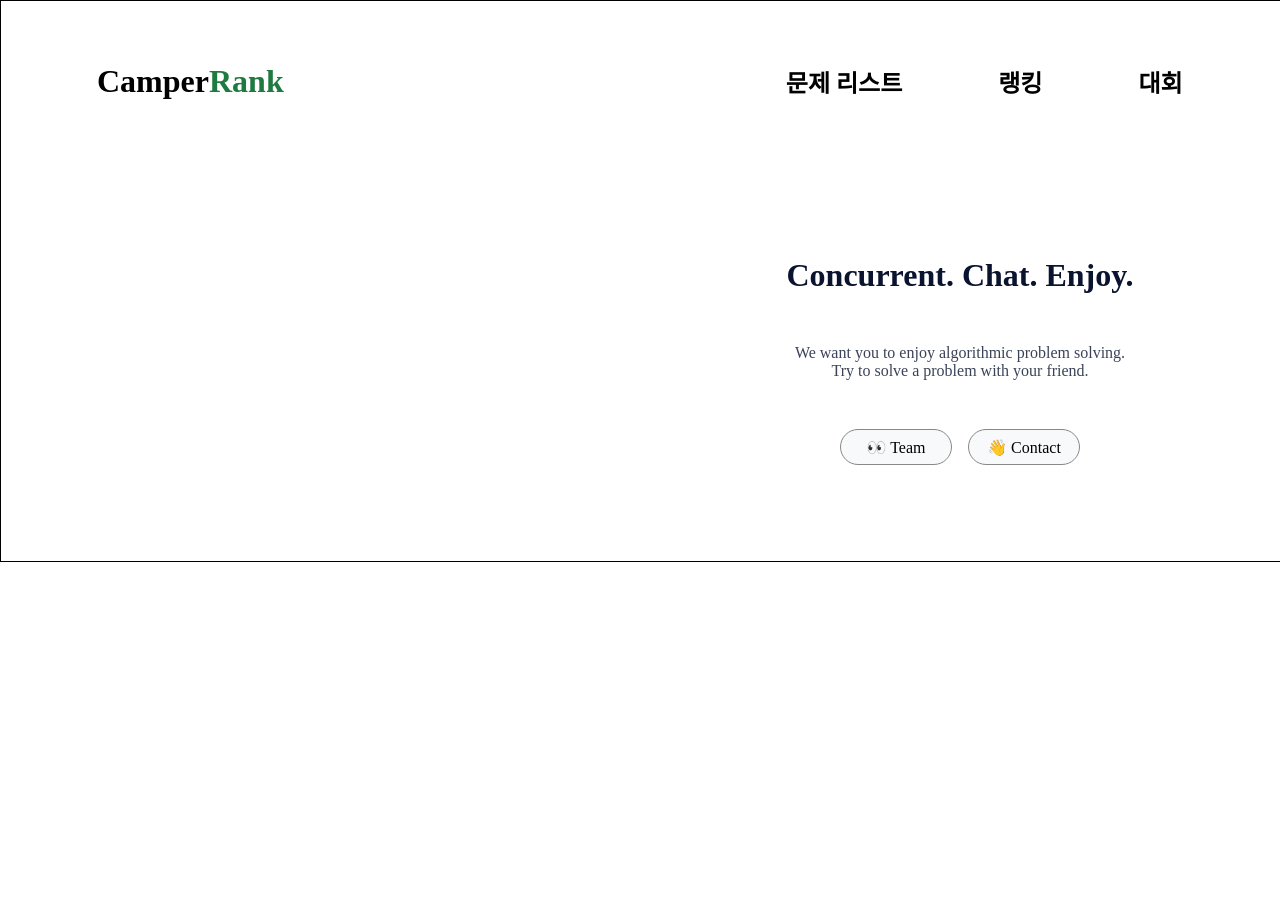
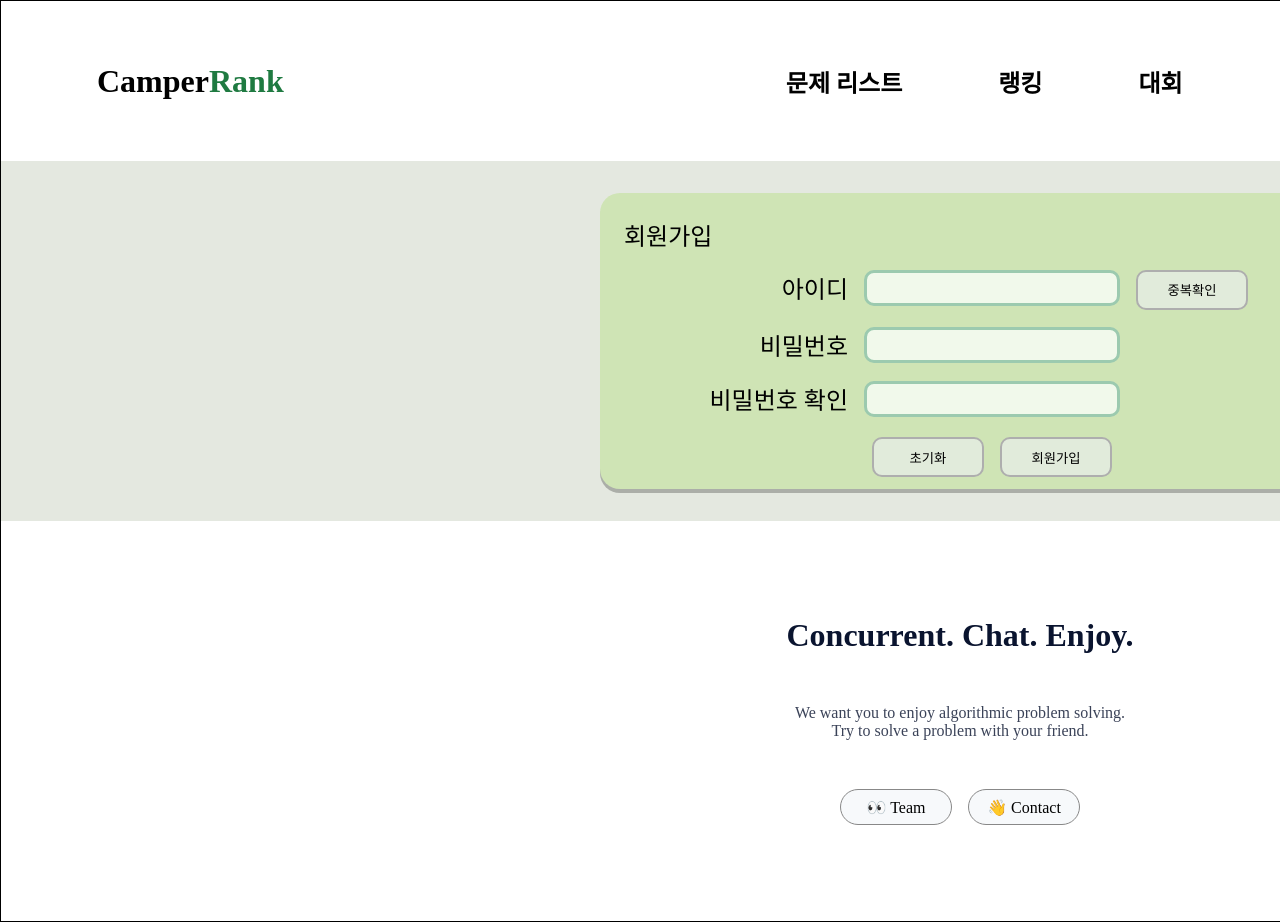
Before and after one commit to boostcampwm-2022/Web31-CamperRank, a React (Vite) app in the folder frontend/: page /signup in a window 1280 px wide. Shown: the top 922 px of the page. Before the commit the page ends 800 px from the top, so only its background shows below. Built offline with nearby package versions, Linux system fonts and the light colour scheme.

Commit message:
feat: 회원가입 레이아웃

```diff
--- a/frontend/src/components/SignUp/InputForm.tsx
+++ b/frontend/src/components/SignUp/InputForm.tsx
@@ -1,6 +1,32 @@
+import {
+  ButtonContainer,
+  CheckButton,
+  IDInputContainer,
+  InputFormContainer,
+  PasswordInputContainer
+} from "../../styles/SignUp.style";
 
 export const InputForm = () => {
   return (
-    <></>
+    <InputFormContainer>
+      <p>회원가입</p>
+      <IDInputContainer>
+        <p>아이디</p>
+        <input type={"text"}/>
+        <CheckButton type={"button"}>중복확인</CheckButton>
+      </IDInputContainer>
+      <PasswordInputContainer>
+        <p>비밀번호</p>
+        <input type={"password"}/>
+      </PasswordInputContainer>
+      <PasswordInputContainer>
+        <p>비밀번호 확인</p>
+        <input type={"password"}/>
+      </PasswordInputContainer>
+      <ButtonContainer>
+        <button type={"submit"}>초기화</button>
+        <button type={"submit"}>회원가입</button>
+      </ButtonContainer>
+    </InputFormContainer>
   );
 }
--- a/frontend/src/pages/SignIn.tsx
+++ b/frontend/src/pages/SignIn.tsx
@@ -6,7 +6,6 @@ import {InputForm} from "../components/SignIn/InputForm";
 
 const MainWrapper = styled.div`
   width: 1920px;
-  //height: 2160px;
   height: auto;
   border: 1px solid black;
   margin: 0 auto;
--- a/frontend/src/pages/SignUp.tsx
+++ b/frontend/src/pages/SignUp.tsx
@@ -2,10 +2,10 @@ import {MainHeader} from "../components/MainHeader";
 import {Footer} from "../components/Footer";
 import React from "react";
 import styled from "styled-components";
+import {InputForm} from "../components/SignUp/InputForm";
 
 const MainWrapper = styled.div`
   width: 1920px;
-  //height: 2160px;
   height: auto;
   border: 1px solid black;
   margin: 0 auto;
@@ -24,6 +24,8 @@ const ContentWrapper = styled.div`
   flex: 1;
   box-sizing: border-box;
   background: #e4e8e0;
+  display: flex;
+  justify-content: center;
 `;
 
 const FooterWrapper = styled.div`
@@ -39,7 +41,7 @@ export const SignUp = () => {
         <MainHeader></MainHeader>
       </HeaderWrapper>
       <ContentWrapper>
-
+        <InputForm/>
       </ContentWrapper>
       <FooterWrapper>
         <Footer/>
--- a/frontend/src/styles/SignUp.style.tsx
+++ b/frontend/src/styles/SignUp.style.tsx
@@ -0,0 +1,78 @@
+import styled from "styled-components";
+
+export const InputFormContainer = styled.form`
+  width: 720px;
+  height: 296px;
+  background: #CFE4B5;
+  box-shadow: 0px 4px 0px rgba(0, 0, 0, 0.25);
+  border-radius: 20px;
+  margin-top: 32px;
+  margin-bottom: 32px;
+  padding: 24px 24px 72px;
+  font-weight: 400;
+  font-size: 24px;
+  display: flex;
+  flex-direction: column;
+  justify-content: space-between;
+  position: relative;
+
+  button {
+    background: #E1EBDB;
+    border: 2px solid #AEAEAE;
+    border-radius: 10px;
+    cursor: pointer;
+    width: 112px;
+    height: 40px;
+  }
+`;
+
+export const IDInputContainer = styled.div`
+  display: flex;
+  justify-content: right;
+  margin-right: 48px;
+  input {
+    margin-right: 16px;
+    background: #F1F9EB;
+    border: 3px solid #9CCAAF;
+    border-radius: 10px;
+    width: 256px;
+    height: 36px;
+  }
+  p {
+    margin-right: 16px;
+  }
+`;
+
+export const PasswordInputContainer = styled.div`
+  display: flex;
+  justify-content: right;
+  margin-right: 176px;
+  input {
+    background: #F1F9EB;
+    border: 3px solid #9CCAAF;
+    border-radius: 10px;
+    width: 256px;
+    height: 36px;
+  }
+  p {
+    margin-right: 16px;
+  }
+`;
+
+export const ButtonContainer = styled.div`
+  display: flex;
+  justify-content: space-around;
+  position: absolute;
+  bottom: 12px;
+  right: 200px;
+  width: 256px;
+`;
+
+export const CheckButton = styled.button`
+  background: #E1EBDB;
+  border: 2px solid #AEAEAE;
+  border-radius: 10px;
+  cursor: pointer;
+  width: 88px;
+  height: 36px;
+`;
```
